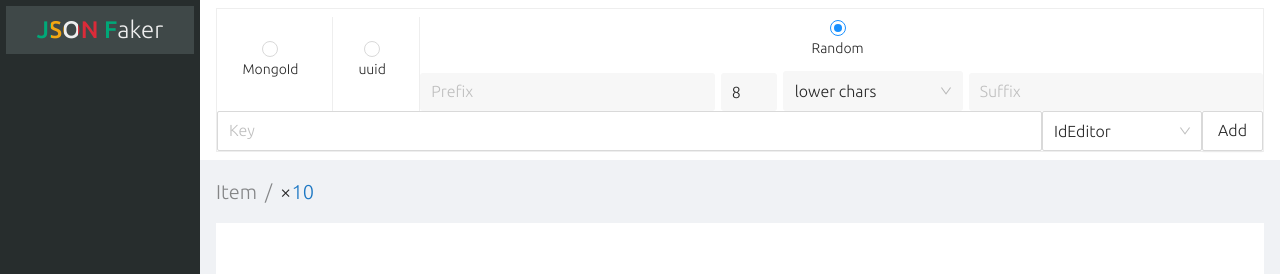
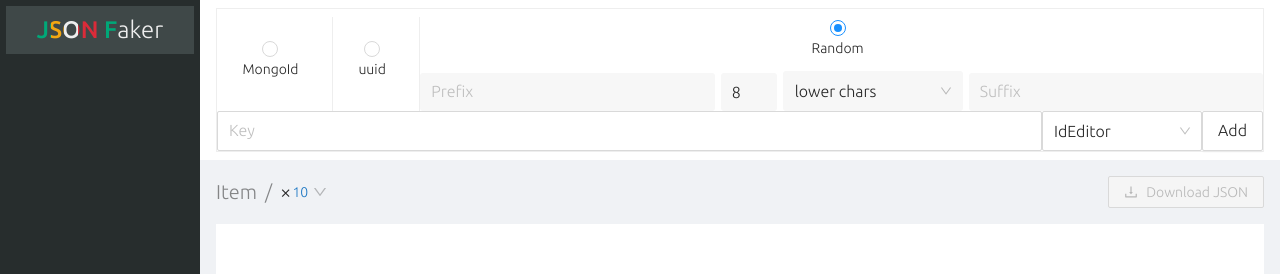
Before and after one commit to drznr/fake-data-generator, a React (Create React App) app: page / in a window 1280 px wide. Shown: the top 274 px of the page. Built offline with nearby package versions, Linux system fonts and the light colour scheme.

Commit message:
data generate flow completed

```diff
--- a/package.json
+++ b/package.json
@@ -9,6 +9,7 @@
     "antd": "^4.16.13",
     "bson": "^4.5.1",
     "node-sass": "^6.0.1",
+    "pluralize": "^8.0.0",
     "randexp": "^0.5.3",
     "react": "^17.0.2",
     "react-dom": "^17.0.2",
--- a/src/App.jsx
+++ b/src/App.jsx
@@ -1,19 +1,39 @@
 import { useState } from 'react';
-import { useRecoilValue } from 'recoil';/// DELETE ME AFTER@!
-import { useRecoilState } from 'recoil';
+import { useRecoilState, useRecoilValue } from 'recoil';
 import { entityName } from './state/entity-name';
 import { entitiesLength } from './state/entities-length';
-import { Layout, Breadcrumb } from 'antd';
+import { isEmpty, output } from './state/output';
+import { Layout, Breadcrumb, Select, Button } from 'antd';
+import { DownloadOutlined } from '@ant-design/icons';
 import MainSidebar from './cmps/MainSidebar';
 import OutputPreview from './cmps/OutputPreview';
 import Editor from './cmps/Editor';
+import ContentEditable from './cmps/common/ContentEditable';
+import { download } from './services/output-generate.service';
+import pluralize from 'pluralize';
 
 const { Header, Content, Footer, Sider } = Layout;
 
 const App = () => {
-    const [ entity, setEntity ] = useRecoilState(entityName);// USE SETTER WITH CONTENT EDITABLE
-    const length = useRecoilValue(entitiesLength);
+    const [ entity, setEntity ] = useRecoilState(entityName);
+    const [ length, setLength ] = useRecoilState(entitiesLength);
     const [ isCollapsed, setIsCollapsed ] = useState(false);
+    const outputObj = useRecoilValue(output);
+    const isOutPutEmpty = useRecoilValue(isEmpty);
+
+    const generateData = () => {
+        const outputJSON = {};
+        const entityName = pluralize(entity.toLowerCase(), length);
+        outputJSON[entityName] = new Array(length).fill(outputObj);
+        outputJSON[entityName] = outputJSON[entityName].map(item => {
+            const copy = { ...item };
+            Object.entries(copy).forEach(([ key, value ]) => {
+                if (typeof value === 'function') copy[key] = value();
+            });
+            return copy;
+        });
+        download(JSON.stringify(outputJSON), entityName);
+    }
 
     return (
         <Layout className="site-layout">
@@ -30,16 +50,41 @@
                     <Editor />
                 </Header>
                 <Content className="site-layout-content">
-                <Breadcrumb className="breadcrumbs-row">
-                    <Breadcrumb.Item>
-                        <span>
-                            {entity}
-                        </span>
-                    </Breadcrumb.Item>
-                    <Breadcrumb.Item>
-                        <span>&times;<span className="num-value">{length}</span></span>
-                    </Breadcrumb.Item>
-                </Breadcrumb>
+                <div className="flex-space-between">
+                    <Breadcrumb className="breadcrumbs-row">
+                        <Breadcrumb.Item>
+                            <ContentEditable
+                                initialValue={entity}
+                                onChange={setEntity}
+                            />
+                        </Breadcrumb.Item>
+                        <Breadcrumb.Item>
+                            <span className="length-picker-select">&times;
+                                <Select
+                                    className="num-value"
+                                    value={length}
+                                    onChange={setLength}
+                                    bordered={false}
+                                    dropdownMatchSelectWidth={false}
+                                >
+                                    <Select.Option value={10}>10</Select.Option>
+                                    <Select.Option value={100}>100</Select.Option>
+                                    <Select.Option value={1000}>1000</Select.Option>
+                                </Select>
+                            </span>
+                        </Breadcrumb.Item>
+                    </Breadcrumb>
+                    <Button
+                        type="primary"
+                        className="download-btn"
+                        size="medium"
+                        icon={<DownloadOutlined />}
+                        disabled={!entity || isOutPutEmpty}
+                        onClick={generateData}
+                    >
+                        Download JSON
+                    </Button>
+                </div>
                     <OutputPreview />
                 </Content>
                 <Footer className="main-footer">
--- a/src/cmps/MainSidebar.jsx
+++ b/src/cmps/MainSidebar.jsx
@@ -12,12 +12,15 @@
             </h1>
             <Menu
                 theme="dark"
-                mode="inline"
+                mode="vertical"
+                selectable={false}
             >
                 {
                     previewEntries.map(([ key, value ]) =>
                     //~~TODO: ADD ICON BY TYPE
-                        <Menu.Item key={key}>
+                        <Menu.Item
+                            key={key}
+                        >
                             <span>{key}</span> :
                             <span>{`${value}`}</span>
                         </Menu.Item>
--- /dev/null
+++ b/src/cmps/common/ContentEditable.jsx
@@ -0,0 +1,22 @@
+import { useRef } from 'react';
+
+const ContentEditable = ({ initialValue = '', onChange }) => {
+    const value = useRef(initialValue);
+
+    const handleInput = (ev) => {
+        if (!onChange) return;
+        onChange(ev.target.textContent);
+    }
+
+    return (
+        <span
+            suppressContentEditableWarning
+            contentEditable
+            onInput={handleInput}
+            onBlur={handleInput}
+            dangerouslySetInnerHTML={{ __html: value.current }}
+        />
+    )
+}
+
+export default ContentEditable;
--- /dev/null
+++ b/src/services/output-generate.service.js
@@ -0,0 +1,20 @@
+export {
+    download
+}
+
+function download(data, filename) {
+    const blob = new Blob([ data ], { type: 'octet/stream' });
+    const url = window.URL.createObjectURL(blob);
+
+    const link = document.createElement('a');
+    link.href = url;
+    link.download = `${filename}.json`;
+    link.style.visibility = 'hidden';
+    link.style.position = 'absolute';
+    document.body.appendChild(link);
+
+    link.click();
+
+    window.URL.revokeObjectURL(url);
+    document.body.removeChild(link);
+}
--- a/src/state/output/index.js
+++ b/src/state/output/index.js
@@ -1,13 +1,17 @@
+import { output } from './atom';
 import { outputSetter } from './setter';
 import { stringified } from './stringified';
 import { entries } from './entries';
 import { outputPreview } from './preview';
+import { isEmpty } from './isEmpty';
 
 
 
 export {
+    output,
     outputPreview,
     stringified,
     entries,
-    outputSetter
+    outputSetter,
+    isEmpty
 };
--- /dev/null
+++ b/src/state/output/isEmpty.js
@@ -0,0 +1,7 @@
+import { selector } from 'recoil';
+import { output } from './atom';
+
+export const isEmpty = selector({
+    key: 'isEmpty',
+    get: ({ get }) => !Object.keys(get(output)).length
+});
--- a/src/style/global/_elements.scss
+++ b/src/style/global/_elements.scss
@@ -22,6 +22,18 @@
     margin: rem(16px) 0;
     padding: 0 rem(16px);
     font-size: rem(20px);
+
+    .length-picker-select {
+        display: inline-flex;
+        align-items: center;
+    }
+    .ant-select-single:not(.ant-select-customize-input) .ant-select-selector {
+        padding-inline-start: 0;
+    }
+}
+
+.download-btn {
+    margin-inline-end: rem(16px);
 }
 
 .output-preview {
```
Also changed, not shown: src/state/entities-length/setter.js (added, +8 -0 lines), 1 other file (tests, documents, lock files or other folders).
